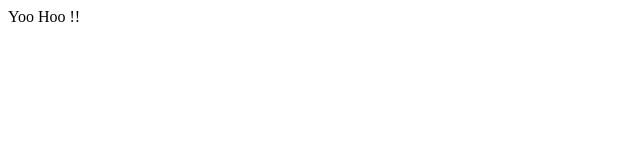
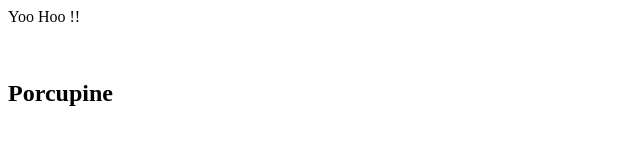
Before and after one commit to simonroyjones/Tregarth, a plain HTML site: page index.html in a window 1280 px wide. Shown: the whole page, without its empty margins (0-640 px from the left). Drawn offline with Linux system fonts and the light colour scheme.

Commit message:
Update index.html

```diff
--- a/index.html
+++ b/index.html
@@ -4,4 +4,6 @@
 
 <body>
     <p>Yoo Hoo !!</p>
+    <br>
+    <h2>Porcupine</h2>
 </body>
```
